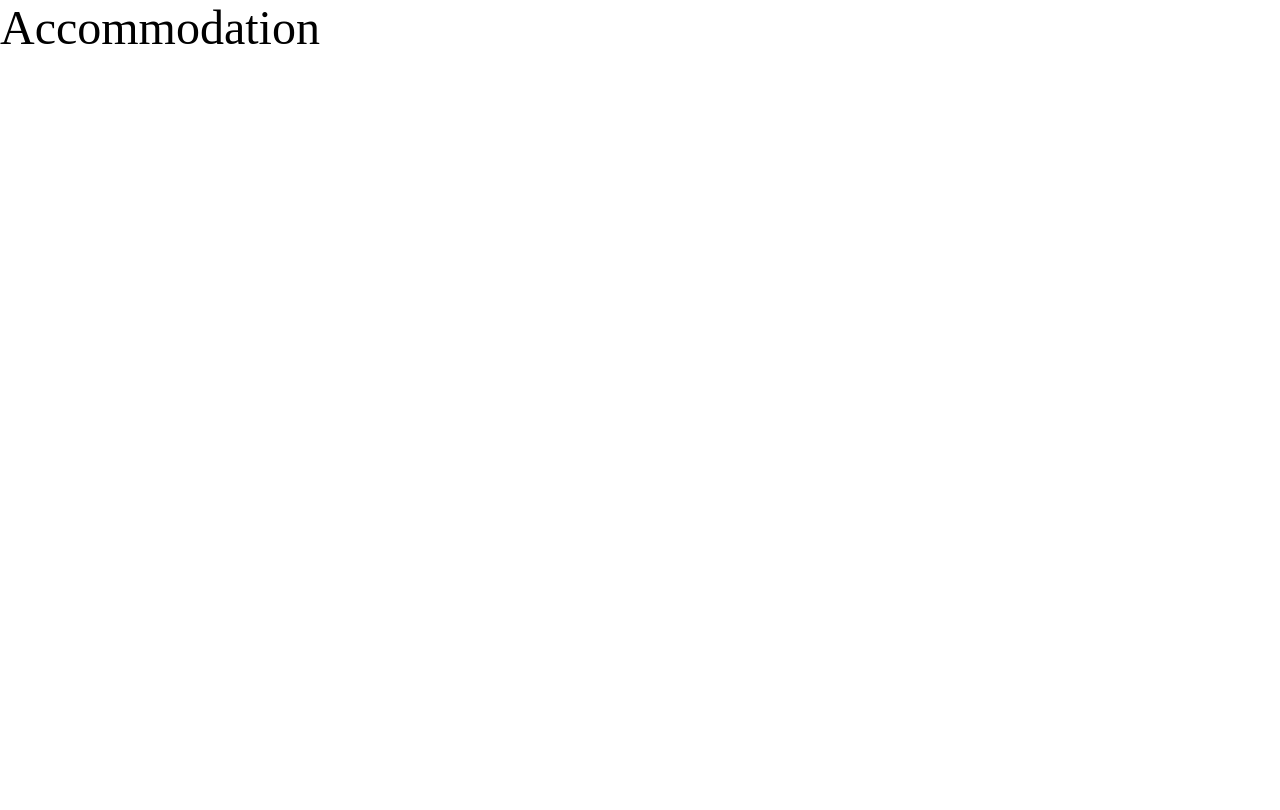
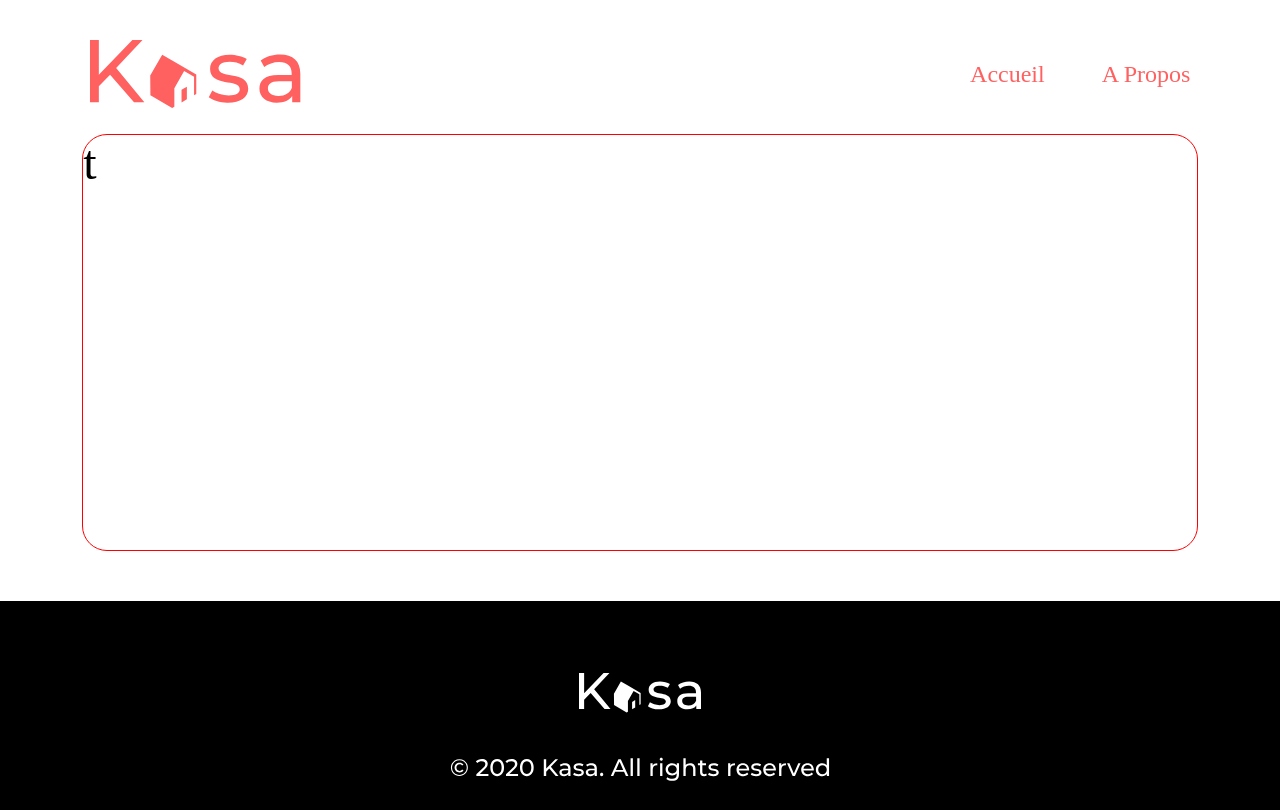
Before and after one commit to denisk13005/KirmannDenis_P11_18032021, a React (Create React App) app: page /accommodation in a window 1280 px wide. Built offline with nearby package versions, Linux system fonts and the light colour scheme.

Commit message:
misa en place de accommodation et récuération de l'appart concerné

```diff
--- a/src/components/AboutContainer.jsx
+++ b/src/components/AboutContainer.jsx
@@ -2,7 +2,7 @@ import React, { useState } from 'react'
 import arrow from '../assets/arrow.svg'
 import '../styles/components/aboutContainer.scss'
 
-const AboutContainer = (el) => {
+const AboutContainer = ({ el }) => {
   const [isActive, setIsActive] = useState(false)
 
   const toggle = () => {
@@ -11,7 +11,7 @@ const AboutContainer = (el) => {
   return (
     <div className="aboutContainer">
       <div className="headerAboutContainer">
-        <p>{el.el.title}</p>
+        <p>{el.title}</p>
         <img
           className={!isActive ? 'active' : 'notActive'}
           onClick={toggle}
@@ -20,7 +20,7 @@ const AboutContainer = (el) => {
         />
       </div>
       <div className={isActive ? 'visible' : 'notVisible'}>
-        {el.el.description}
+        {el.description}
       </div>
     </div>
   )
--- a/src/components/AccommodationCard.jsx
+++ b/src/components/AccommodationCard.jsx
@@ -2,20 +2,20 @@ import React from 'react'
 import { NavLink } from 'react-router-dom'
 import '../styles/components/accommodationCard.scss'
 
-const AccommodationCard = (accommodation) => {
+const AccommodationCard = ({ accommodation }) => {
   return (
     <NavLink
       className={'link__container'}
-      to={'/accommodation/#' + accommodation.accommodation.id}
+      to={'/accommodation/#' + accommodation.id}
     >
       <div className="img__container">
         <img
-          src={accommodation.accommodation.cover}
-          alt={'img ' + accommodation.accommodation.title}
+          src={accommodation.cover}
+          alt={'img ' + accommodation.title}
           className="img"
         />
       </div>
-      <p>{accommodation.accommodation.title}</p>
+      <p>{accommodation.title}</p>
     </NavLink>
   )
 }
--- a/src/pages/Accommodation.jsx
+++ b/src/pages/Accommodation.jsx
@@ -1,7 +1,31 @@
-import React from 'react'
+import React, { useEffect, useState } from 'react'
+import Footer from '../components/Footer'
+import Header from '../components/Header'
+import '../styles/pages/accommodation.scss'
 
 const Accommodation = () => {
-  return <div>Accommodation</div>
+  const [accommodation, setAccommodation] = useState([])
+
+  useEffect(() => {
+    fetch('/data/datas.json')
+      .then((response) => response.json())
+      .then((data) =>
+        setAccommodation(
+          data.accommodations.find(
+            (el) => el.id === window.location.hash.slice(1)
+          )
+        )
+      )
+  }, [])
+  console.log(accommodation)
+
+  return (
+    <div>
+      <Header />
+      <div className="lightbox__container">t</div>
+      <Footer />
+    </div>
+  )
 }
 
 export default Accommodation
--- a/src/pages/Home.jsx
+++ b/src/pages/Home.jsx
@@ -19,8 +19,8 @@ const Home = () => {
         <img src={imageBanner} alt="" />
       </div>
       <div className="homeContainer">
-        {accommodations.map((accommodation) => (
-          <AccommodationCard accommodation={accommodation} />
+        {accommodations.map((accommodation, index) => (
+          <AccommodationCard key={index} accommodation={accommodation} />
         ))}
       </div>
 
--- /dev/null
+++ b/src/styles/pages/accommodation.scss
@@ -0,0 +1,10 @@
+@import '../settings.scss';
+
+.lightbox__container {
+  width: 87%;
+  height: 415px;
+  margin: auto;
+  border-radius: 25px;
+  margin-top: 26px;
+  border: $border1;
+}
```
